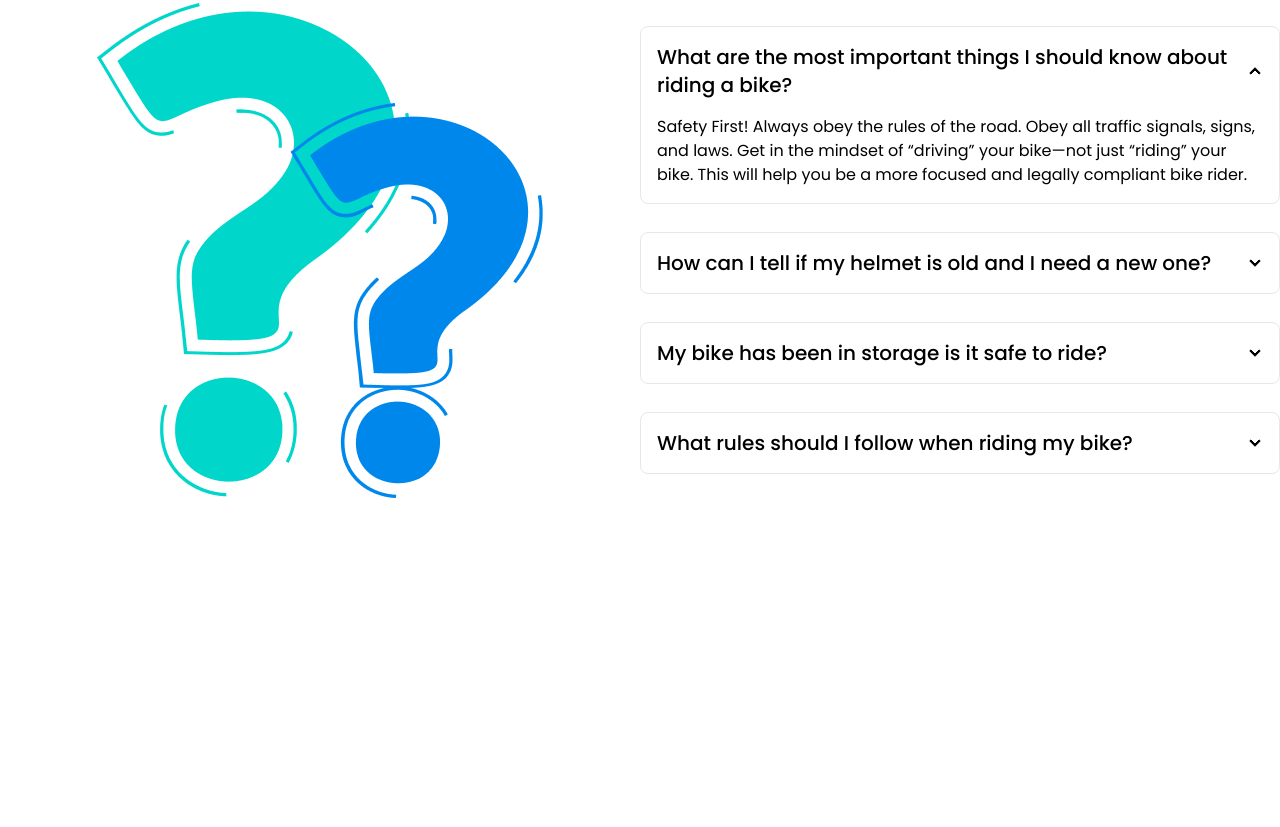
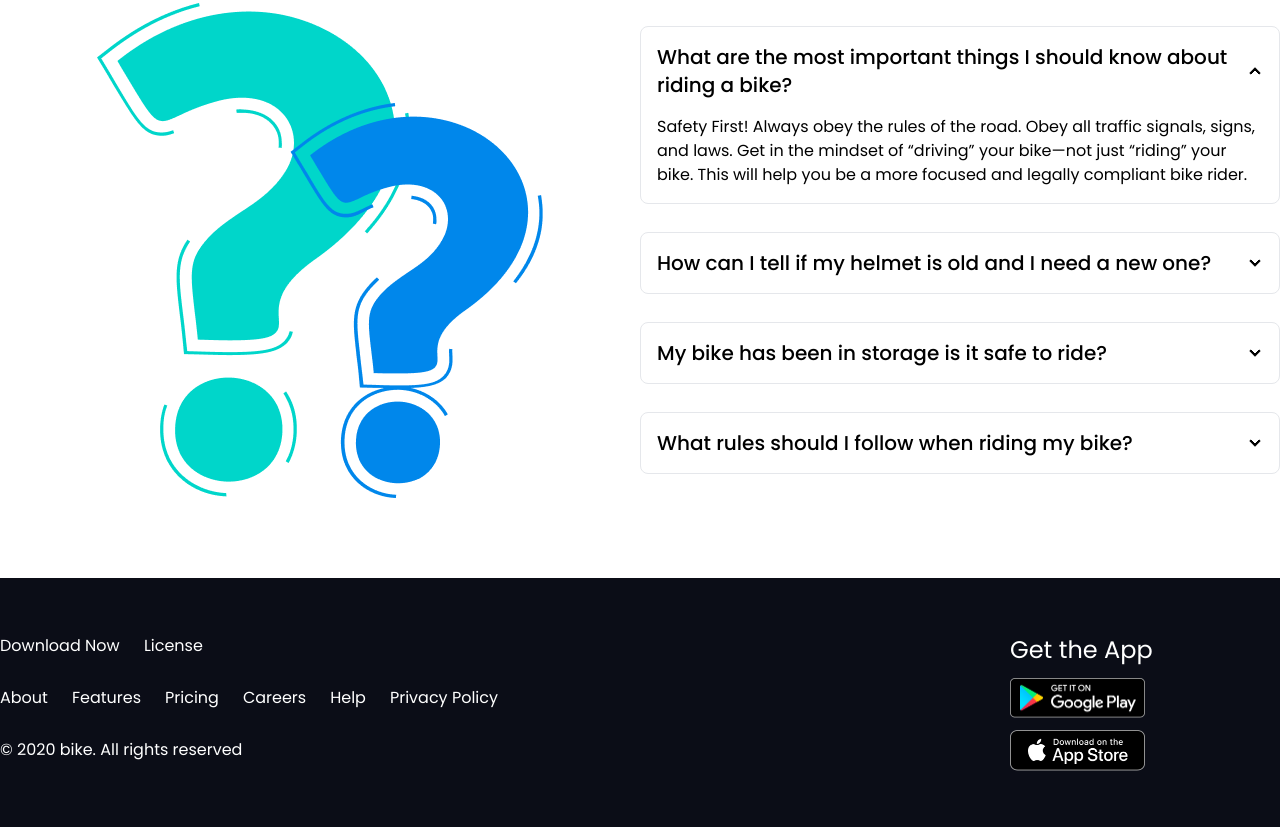
Before and after one commit to farukcse17/biker-zone-website, a plain HTML site: page index.html in a window 1280 px wide. Shown: the part 2738-3565 px from the top of the page. Before the commit the page ends 3316 px from the top, so only its background shows below. Drawn offline with nearby package versions, Linux system fonts and the light colour scheme.

Commit message:
footer desktop section added

```diff
--- a/index.html
+++ b/index.html
@@ -19,6 +19,7 @@
             clifford: '#da373d',
             'bike-primary': '#E76F51',
             'bike-primary-bg': 'rgba(231, 111, 81, 0.10)',
+            'footer-bg' : '#0B0D17',
           }
         }
       }
@@ -303,5 +304,31 @@
         </section>
     </main>
     <!-- Footer section -->
+    <footer class="bg-footer-bg text-white">
+        <div class="md:container md:mx-auto flex justify-between py-14">
+            <div class="space-y-7">
+                <p class="space-x-5">
+                    <a href="">Download Now</a>
+                    <a href="">License</a>
+                </p>
+                <ul class="flex space-x-6">
+                    <li><a href="">About</a></li>
+                    <li><a href="">Features</a></li>
+                    <li><a href="">Pricing</a></li>
+                    <li><a href="">Careers</a></li>
+                    <li><a href="">Help</a></li>
+                    <li><a href="">Privacy Policy</a></li>
+                </ul>
+                <p>&copy; 2020 bike. All rights reserved</p>
+            </div>
+            <div class="space-y-3">
+                <h4 class="text-2xl">Get the App</h4>
+                <div class="space-y-3">
+                    <a href="" class="block"><img src="images/others/android.png" alt="" class="w-1/2"></a>
+                    <a href="" class="block"><img src="images/others/ios.png" alt="" class="w-1/2"></a>
+                </div>
+            </div>
+        </div>
+    </footer>
 </body>
 </html>
```
